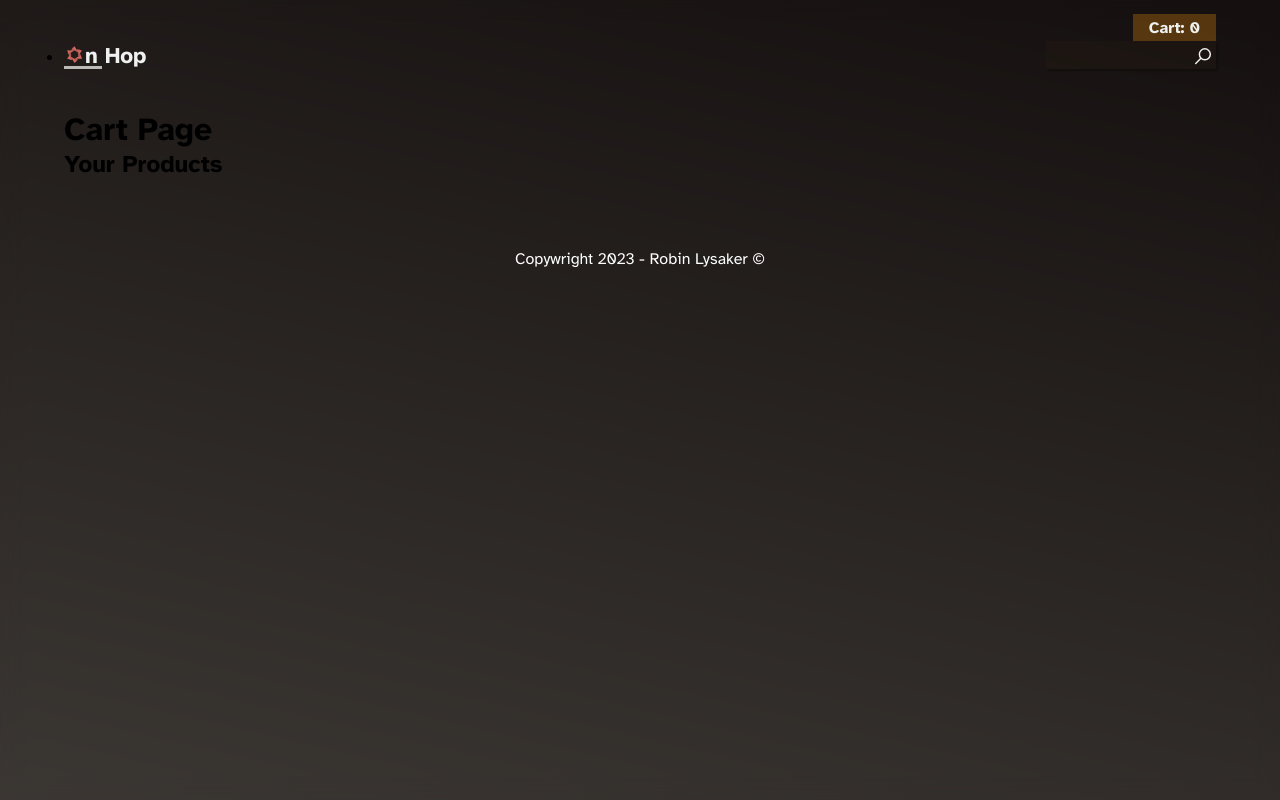
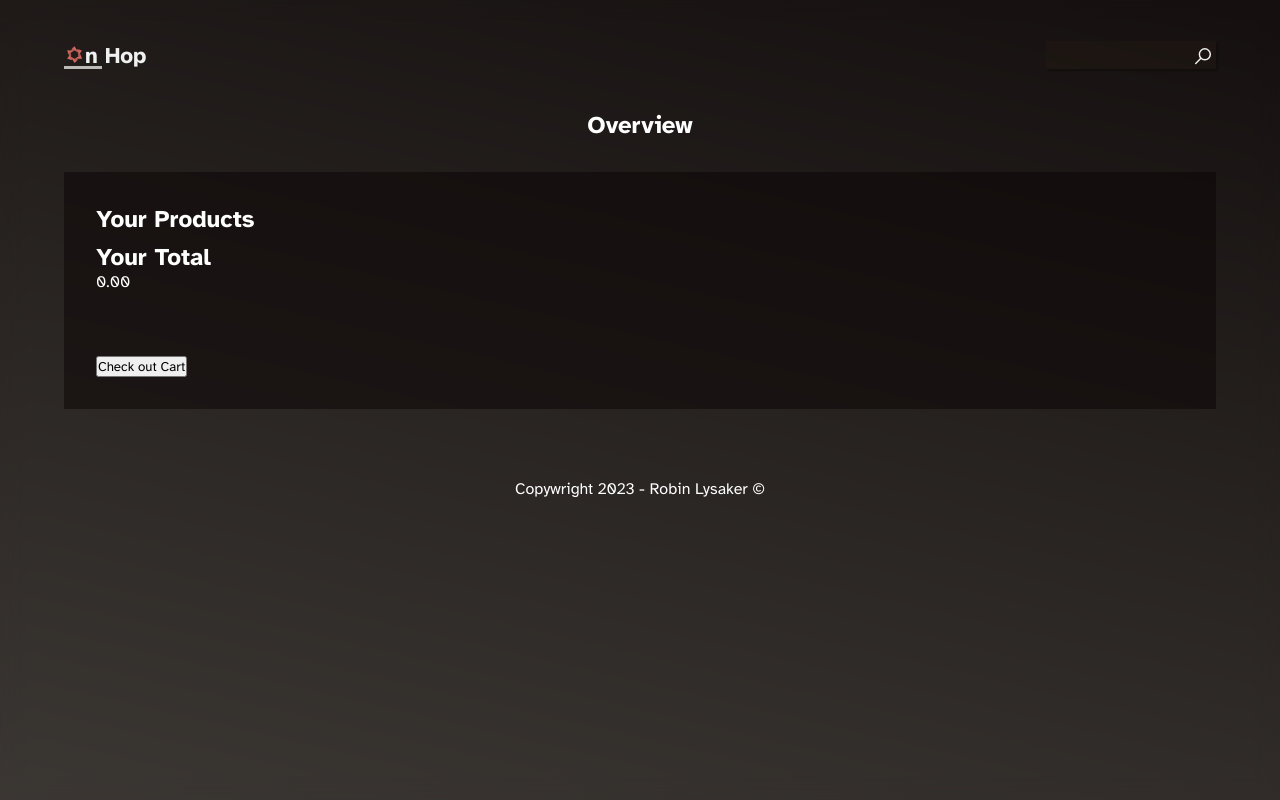
Before and after one commit to Lysaker-git/JS-Frameworks-CA-Noroff, a React (Vite) app: page /cart in a window 1280 px wide. Built offline with nearby package versions, Linux system fonts and the light colour scheme.

Commit message:
Cart and styling
Added more cart functionality to handle duplicates and calculations.
Some base styling to cart page

```diff
--- /dev/null
+++ b/src/components/styles/cart.styles.js
@@ -0,0 +1,65 @@
+import styled from 'styled-components';
+
+export const StyledCart = styled.section`
+    h1 {
+        color: white;
+        width: 100%;
+        display: grid;
+        place-content: center;
+        margin-bottom: 2rem;
+    }
+    > div {
+        padding: 2rem;
+        background-color: rgba(10,5,5,0.5);
+        color: white;
+        section:first-of-type {
+
+            h2 {
+                margin-bottom: .5rem;
+            }
+            section:not(:first-of-type) {
+                margin-top: 3rem;
+            }
+            section {
+                display: grid;
+                grid-template-columns: 30% 30% 2ch 30% 1fr;
+                gap: 1rem;
+                margin-bottom: 3rem;
+                padding: 1rem 0;
+                border-bottom: 2px solid rgba(10,5,5,0.3);
+                height: 100%;
+                align-items: center;
+                div > p {
+                    text-align: end;
+                }
+                button {
+                    position: relative;
+                    border: none;
+                    height: 2rem;
+                    width: 2rem;
+                    background: rgba(234, 144, 16, 0.3);
+                    transition: all .3s ease-in-out;
+                    &::before, &::after {
+                        content: '';
+                        position: absolute;
+                        width: 4px;
+                        height: 90%;
+                        background-color: rgba(234, 144, 16, 0.7);
+                        top: 50%;
+                        left: 50%;
+                        transform: translate(-50%, -50%);
+                    }
+                    &::before {
+                        transform: translate(-50%, -50%) rotate(45deg);
+                    }
+                    &::after {
+                        transform: translate(-50%, -50%) rotate(-45deg);
+                    }
+                    &:hover {
+                        background: rgba(234, 144, 16, 0.5);
+                    }
+                }
+            }
+        }
+    }
+`
--- a/src/components/styles/global.styles.js
+++ b/src/components/styles/global.styles.js
@@ -26,6 +26,9 @@
         font-family: 'Atkinson Hyperlegible', sans-serif;
 
 
+    }
+    ul {
+        list-style: none;
     }
     body {
         background: linear-gradient(193deg, rgba(10,5,5,1), rgba(10,5,0,.8));
@@ -105,10 +108,11 @@
                 &:not(:first-of-type),
                 &:first-of-type > div {
                     grid-template-columns: repeat(1, 1fr);
+                }
             }
         }
     }
     ul {
         list-style: none;
     }
-`
+}`
--- a/src/components/styles/productPage.styles.js
+++ b/src/components/styles/productPage.styles.js
@@ -7,6 +7,7 @@
         height: fit-content;
         text-align: end;
         color: white;
+        box-shadow: 4px 4px 10px rgba(10,10,5,.5);
 
         > * {
             flex: 1 1 500px;
@@ -33,6 +34,7 @@
             display: flex;
             flex-direction: column;
             height: 30rem;
+
             > div:first-of-type {
                 height: fit-content;
                 display: flex;
@@ -81,7 +83,7 @@
                 margin-top: auto;
                 margin-bottom: 1rem;
             }
-            > div:last-of-type {
+            > div:nth-child(4) {
                 display: flex;
                 gap: 1rem;
                 place-content: end;
@@ -91,17 +93,32 @@
                     background-color: rgba(10,10,5,0.4);
                 }
             }
+            > div:last-of-type {
+                button {
+                    margin-top: 1rem;
+                    padding: .5rem 1rem;
+                    background-color: rgba(234, 144, 16, 0.5);
+                    border: none;
+                    font-size: 1.5rem;
+                    box-shadow: 4px 4px 10px rgba(10,10,5,.5);
+                    cursor: pointer;
+
+                }
+            }
         }
     }
     section:last-of-type {
         margin-top: 5rem;
         color: white;
-        max-width: 30ch;
+        max-width: 700px;
 
         div {
             padding: 2rem;
             background-color: rgba(10,10,5,0.2);
             margin-bottom: 1rem;
+            p {
+                margin-top: .5rem;
+            }
         }
     }
 `
--- a/src/components/ui/cart.jsx
+++ b/src/components/ui/cart.jsx
@@ -1,3 +1,4 @@
+import { StyledCart } from "../styles/cart.styles";
 import { useCartStore } from "./elements/cart"
 import { shallow } from "zustand/shallow";
 
@@ -10,22 +11,39 @@
         }),
         shallow,
     );
+    const totalPrice = products.reduce((total, product) => {
+        const productPrice = product.price > product.discountedPrice ? product.discountedPrice : product.price;
+        const productTotal = productPrice * product.quantity;
+        return total + productTotal;
+    }, 0);
 
-    console.log(products);
-
+    const roundedTotal = totalPrice.toFixed(2)
     return (
-        <>
-            <h1>Cart Page</h1>
+        <StyledCart>
+            <h1>Overview</h1>
             <div>
-                <h2>Your Products</h2>
-                {products.map((product) => (
-                    <section key={product.id}>
-                        <p>{product.title}</p>
-                        <button onClick={() => removeProduct(product.id)}>Remove</button>
-                    </section>
-                ))}
+                <section>
+                    <h2>Your Products</h2>
+                    {products.map((product) => (
+                        <section key={product.id}>
+                            <h3>{product.title}</h3>
+                            {product.price === product.discountedPrice && <p>Unit price: {product.price}</p>}
+                            {product.price > product.discountedPrice && <div><p>{product.price}</p><p>Unit Price: {product.discountedPrice}</p></div>}
+                            {product.quantity && <p>{product.quantity}</p>}
+                            {product.quantity && ( <p>Total Price: {((product.price || product.discountedPrice) * product.quantity)}</p>)}
+                            <button onClick={() => removeProduct(product.id)}></button>
+                        </section>
+                    ))}
+                </section>
+                <section>
+                    <h2>Your Total</h2>
+                    <p>{roundedTotal}</p>
+                </section>
             </div>
-        </>
+            <div>
+                <button>Check out Cart</button>
+            </div>
+        </StyledCart>
 
     )
 }
--- a/src/components/ui/elements/cart.jsx
+++ b/src/components/ui/elements/cart.jsx
@@ -1,11 +1,36 @@
-import { useEffect } from "react";
 import { create } from "zustand";
 
 export const useCartStore = create((set) => ({
     products: [],
-    addProduct: (product) => set((state) => ({ products: [...state.products, product] })),
-    removeProduct: (productId) =>
-      set((state) => ({
-        products: state.products.filter((product) => product.id !== productId),
-      })),
-  }));
+    addProduct: (product) => set((state) => {
+        const existing = state.products.find((p) => p.id === product.id);
+        if (existing) {
+            const updatedProduct = {
+                ...existing,
+                quantity: existing.quantity + 1,
+            };
+            const updatedProducts = state.products.map((p) => p.id === existing.id ? updatedProduct : p);
+            return { products: updatedProducts };
+        } else {
+            const updatedProducts = [...state.products, {...product, quantity: 1}];
+            return { products: updatedProducts };
+        }
+    }),
+    removeProduct: (productId) => set((state) => {
+        const existing = state.products.find((product) => product.id === productId);
+        if (existing) {
+            if (existing.quantity > 1) {
+                const updatedProduct = {
+                    ...existing,
+                    quantity: existing.quantity - 1,
+                };
+                const updatedProducts = state.products.map((p) => p.id === existing.id ? updatedProduct : p);
+                return { products: updatedProducts };
+            } else {
+                const updatedProducts = state.products.filter((product) => product.id !== productId);
+                return { products: updatedProducts };
+            }
+        }
+        return state;
+    })
+}));
--- a/src/components/ui/elements/productPageSingle.jsx
+++ b/src/components/ui/elements/productPageSingle.jsx
@@ -2,6 +2,7 @@
 import { StyledProductContainer } from "../../styles/productPage.styles";
 import { useCartStore } from "./cart";
 import { shallow } from "zustand/shallow"
+import Reviews from "./reviewsContainer";
 
 export default function ProductPageSingle({ product }) {
     const { title, imageUrl, price, discountedPrice, description, tags = [], reviews = [] } = product;
@@ -16,7 +17,6 @@
     const handleAdd = () => {
         addProduct(product);
     }
-
     return (
             <StyledProductContainer>
                     <section>
@@ -42,14 +42,7 @@
                         </aside>
                     </section>
                     <section>
-                        <h2>Reviews</h2>
-                        {reviews.map((review) => (
-                            <div key={review.id}>
-                                <h3>{review.username}</h3>
-                                <p>Rating: {review.rating}</p>
-                                <p>{review.description}</p>
-                            </div>
-                        ))}
+                    <Reviews reviews={reviews}/>
                     </section>
             </StyledProductContainer>
     )
--- /dev/null
+++ b/src/components/ui/elements/reviewsContainer.jsx
@@ -0,0 +1,18 @@
+
+export default function Reviews ({ reviews }) {
+
+    return <>
+      {reviews.length > 0 && (
+        <div>
+          <h2>Reviews</h2>
+          {reviews.map((review) => (
+              <div key={review.id}>
+              <h3>{review.username}</h3>
+              <p>Rating: {review.rating}</p>
+              <p>{review.description}</p>
+            </div>
+          ))}
+        </div>
+      )}
+    </>
+}
--- a/src/components/ui/layout/header.jsx
+++ b/src/components/ui/layout/header.jsx
@@ -8,7 +8,12 @@
 export default function HeaderComponent() {
 
     const { products } = useCartStore();
-    const numberOfProducts = products.length;
+
+    const numberOfProducts = products.reduce(
+        (total, product) => total + product.quantity,0
+    )
+
+
     return (
         <Header >
             <nav>
@@ -27,9 +32,7 @@
                     <img src={search} alt="Search" />
                 </label>
             </Form>
-            <Link to="/cart">
-                <p>Cart: <span>{numberOfProducts}</span></p>
-            </Link>
+            {numberOfProducts > 0 && <Link to="/cart"><p>Cart: <span>{numberOfProducts}</span></p></Link>}
         </Header>
     );
 }
```
